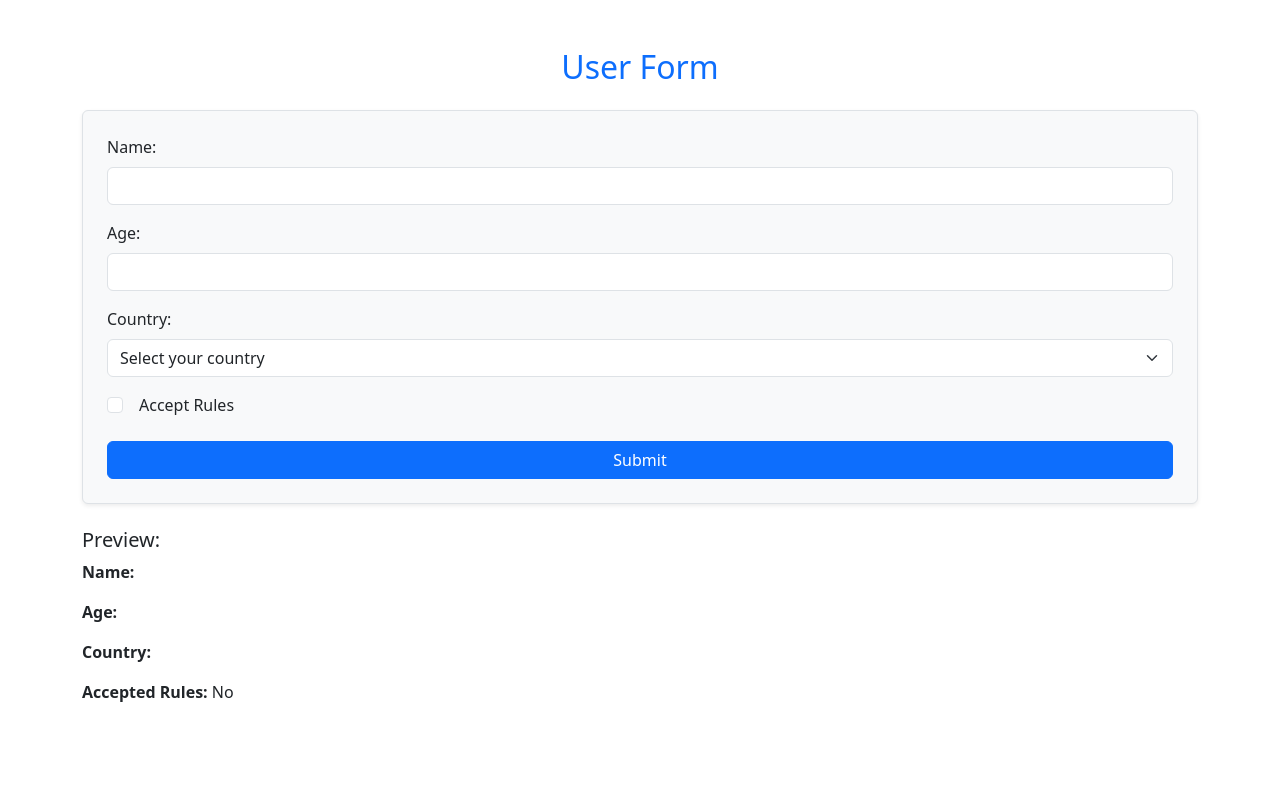
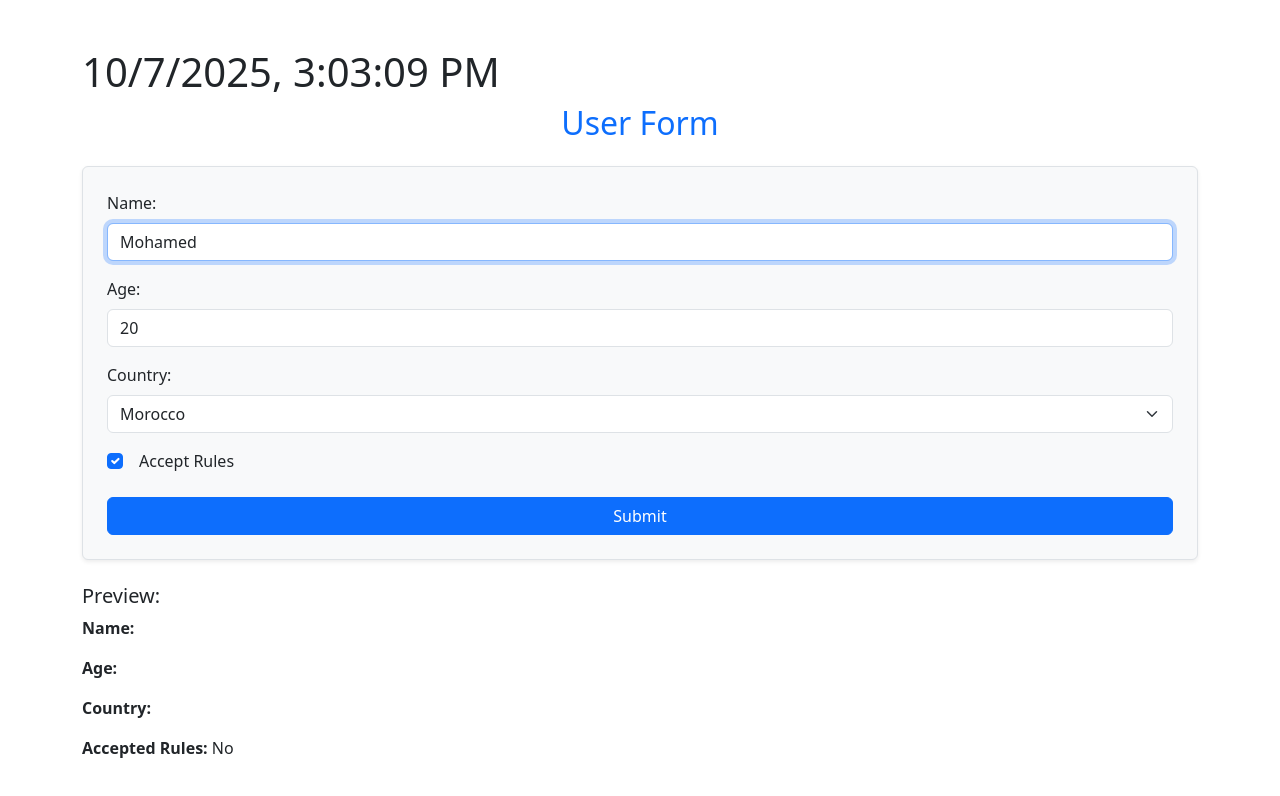
Before and after one commit to Mouha-med-ouchen/react_rep, a React (Create React App) app in the folder myapp/: page / in a window 1280 px wide. Shown: the top 796 px of the page. Built offline with nearby package versions, Linux system fonts and the light colour scheme.

Commit message:
feat: add form using useRef
- Implemented a user form with inputs for name, age, country, and terms acceptance.
- Used useRef to access input values directly without useState.
- Added handleSubmit function to log input values on form submission.

```diff
--- /dev/null
+++ b/myapp/src/Form/FormRef.jsx
@@ -0,0 +1,104 @@
+import { useEffect, useRef, useState } from "react";
+
+export default function Formref() {
+
+    const inputNameRef = useRef();
+    const inputAgeRef = useRef();
+    const inputCountryRef = useRef();
+    const inputAcceptConditionRef = useRef();
+
+    const [preview, setPreview] = useState({});
+    useEffect(() => {
+        inputNameRef.current.value = 'Mohamed';
+        inputAgeRef.current.value = 20;
+        inputCountryRef.current.value = 'Morocco';
+        inputAcceptConditionRef.current.checked = true;
+        inputNameRef.current.focus();
+
+    }, []);
+
+    const handleSubmit = (e) => {
+        e.preventDefault();
+        setPreview({
+            name: inputNameRef.current.value,
+            age: inputAgeRef.current.value,
+            country: inputCountryRef.current.value,
+            accept: inputAcceptConditionRef.current.checked
+        });
+    };
+
+    return (
+        <div className="container mt-5">
+            <h1>{(new Date()).toLocaleString()}</h1>
+            <h2 className="text-center mb-4 text-primary">User Form</h2>
+            <form onSubmit={handleSubmit} className="border p-4 rounded shadow-sm bg-light" >
+                {/* Name */}
+                <div className="form-group mb-3">
+                    <label htmlFor="name" className="form-label">Name:</label>
+                    <input
+                        type="text"
+                        id="name"
+                        className="form-control"
+                        ref={inputNameRef}
+                    />
+                </div>
+
+                {/* Age */}
+                <div className="form-group mb-3">
+                    <label htmlFor="age" className="form-label">Age:</label>
+                    <input
+                        type="number"
+                        id="age"
+                        className="form-control"
+
+                        ref={inputAgeRef}
+                    />
+                </div>
+
+                {/* Country Select */}
+                <div className="form-group mb-3">
+                    <label htmlFor="country" className="form-label">Country:</label>
+                    <select
+                        id="country"
+                        className="form-select"
+                        ref={inputCountryRef}
+                        defaultValue='Marocco'
+                    >
+                        <option value="">Select your country</option>
+                        <option value="Morocco">Morocco</option>
+                        <option value="USA">USA</option>
+                        <option value="France">France</option>
+                        <option value="Japan">Japan</option>
+                    </select>
+                </div>
+
+                {/* Accept Rules */}
+                <div className="form-check mb-4">
+                    <input
+                        type="checkbox"
+                        id="accept"
+                        className="form-check-input"
+                        ref={inputAcceptConditionRef}
+                    />
+                    <label htmlFor="accept" className="form-check-label ms-2">
+                        Accept Rules
+                    </label>
+                </div>
+
+                {/* Submit Button */}
+                <button type="submit" className="btn btn-primary w-100">
+                    Submit
+                </button>
+            </form>
+
+            {/* Preview */}
+            <div className="mt-4">
+                <h5>Preview:</h5>
+                <p><strong>Name:</strong> {preview.name}</p>
+                <p><strong>Age:</strong> {preview.age}</p>
+                <p><strong>Country:</strong> {preview.country}</p>
+                <p><strong>Accepted Rules:</strong> {preview.accept ? "Yes" : "No"}</p>
+            </div>
+        </div>
+    );
+}
--- a/myapp/src/index.js
+++ b/myapp/src/index.js
@@ -4,11 +4,11 @@ import './index.css';
 import 'bootstrap/dist/css/bootstrap.min.css';
 import 'bootstrap/dist/js/bootstrap.bundle.min.js';
 
-import Form from './Form/Form';
+import FormRef from './Form/FormRef';
 
 const root = ReactDOM.createRoot(document.getElementById('root'));
 root.render(
   <React.StrictMode>
-    <Form></Form>
+    <FormRef></FormRef>
   </React.StrictMode>
 );
```
